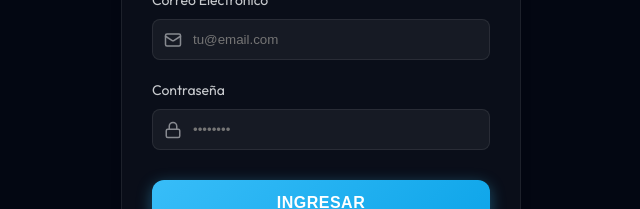
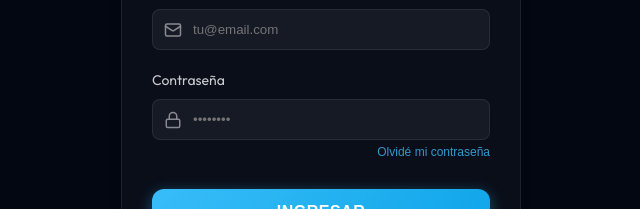
Before and after one commit to billytoit/copa-delta-ap, a React (Vite) app: page / in a window 1280 px wide. Shown: the part 397-606 px from the top of the page, without its empty margins (319-959 px from the left). Built offline with nearby package versions, Linux system fonts and the light colour scheme; no server answers; the database is empty.

Commit message:
Mejoras Premium: Botón, Sincronización de Perfiles, Goles y Recuperación de Clave

```diff
--- a/src/components/views/Login.jsx
+++ b/src/components/views/Login.jsx
@@ -126,7 +126,7 @@ const Login = () => {
                         </div>
                     </div>
 
-                    <div>
+                    <div style={{ position: 'relative' }}>
                         <label style={{ display: 'block', marginBottom: '8px', fontSize: '14px', opacity: 0.8 }}>Contraseña</label>
                         <div style={{ position: 'relative' }}>
                             <Lock size={18} style={{ position: 'absolute', left: '12px', top: '12px', opacity: 0.5 }} />
@@ -140,9 +140,30 @@ const Login = () => {
                                     borderRadius: '8px', border: '1px solid var(--glass-border)',
                                     background: 'rgba(255,255,255,0.05)', color: 'white', outline: 'none'
                                 }}
-                                required
+                                required={!loading}
                             />
                         </div>
+                        {!isSignUp && (
+                            <button
+                                type="button"
+                                onClick={async () => {
+                                    if (!email) return setError("Ingresa tu correo primero para resetear la contraseña.");
+                                    setLoading(true);
+                                    const { error } = await supabase.auth.resetPasswordForEmail(email, {
+                                        redirectTo: window.location.origin + '/reset-password',
+                                    });
+                                    setLoading(false);
+                                    if (error) setError(error.message);
+                                    else alert("Se ha enviado un correo para restablecer tu contraseña. Revisa tu bandeja de entrada.");
+                                }}
+                                style={{
+                                    float: 'right', marginTop: '5px', background: 'none', border: 'none',
+                                    color: 'var(--primary)', fontSize: '12px', cursor: 'pointer', opacity: 0.8
+                                }}
+                            >
+                                Olvidé mi contraseña
+                            </button>
+                        )}
                     </div>
 
                     <button
```
